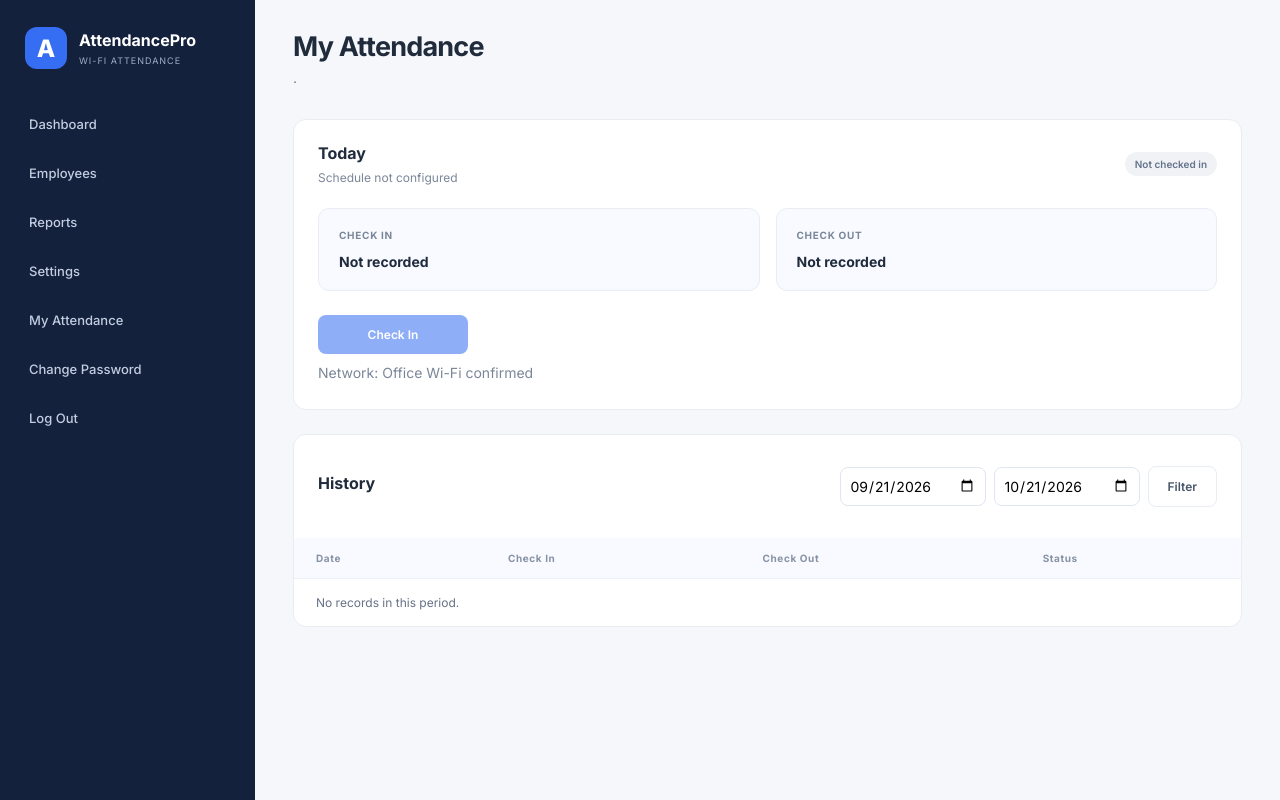
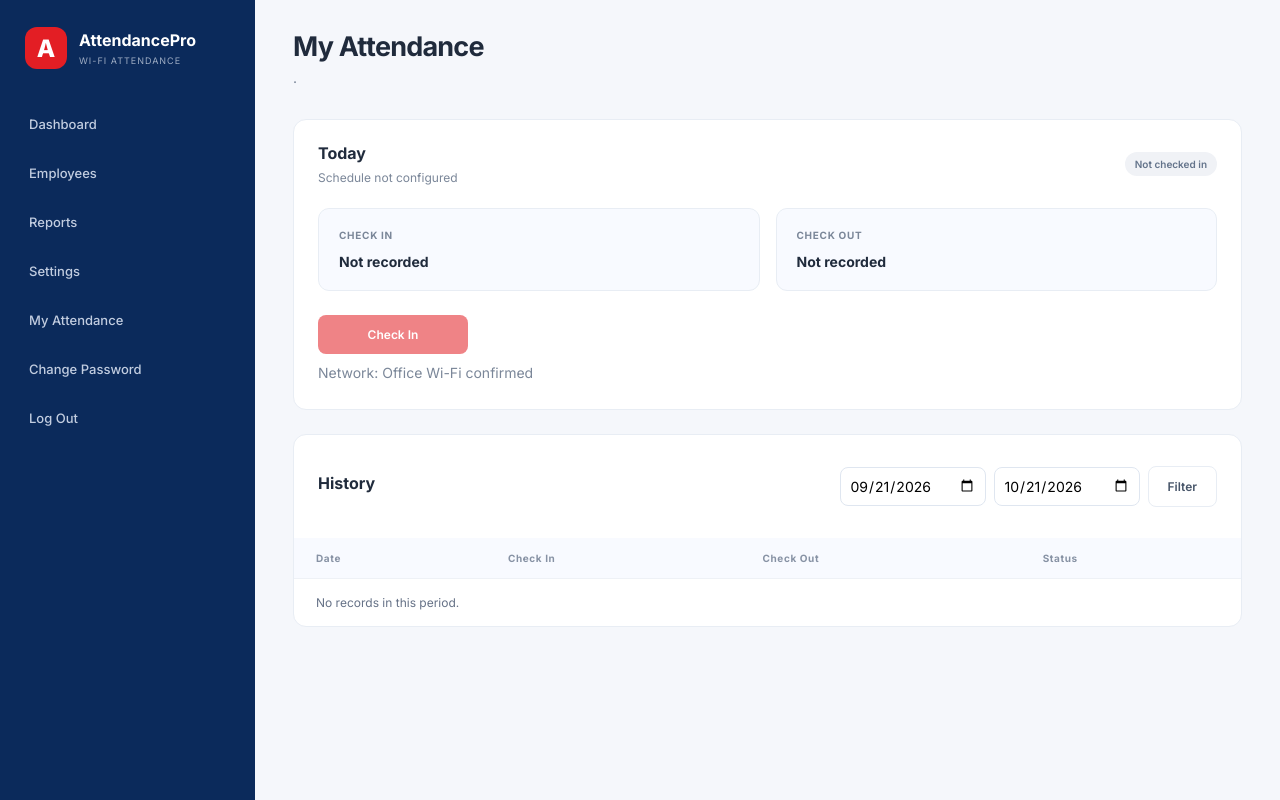
Before and after one commit to Ubaid-Khan0/attendance-by-wifi, a Flask app: page /attendance in a window 1280 px wide. Run offline with Flask 3, Linux system fonts and the light colour scheme; the visitor is signed in with stand-in values (Sample User, id 1); data comes from the database, SQL or seed files in the repository; data that the repository does not hold is empty.

Commit message:
Update dashboard to Nexum red and blue theme

```diff
--- a/static/css/style.css
+++ b/static/css/style.css
@@ -2,8 +2,9 @@
 @import url('https://fonts.googleapis.com/css2?family=Inter:wght@400;500;600;700;800&display=swap');
 
 :root {
-    --navy: #14213d;
-    --blue: #356df3;
+    --navy: #0b2a5b;
+    --blue: #164a9c;
+    --red: #e31e24;
     --background: #f5f7fb;
     --text: #202b3c;
     --muted: #7b8799;
@@ -64,7 +65,7 @@ select {
     height: 42px;
     flex-shrink: 0;
     border-radius: 12px;
-    background: var(--blue);
+    background: var(--red);
     font-size: 24px;
     font-weight: 800;
 }
@@ -110,12 +111,12 @@ select {
 }
 
 .nav-item:hover {
-    background: #243858;
+    background: #164a9c;
     color: white;
 }
 
 .nav-item.active {
-    background: var(--blue);
+    background: var(--red);
     color: white;
 }
 
@@ -223,7 +224,7 @@ select {
     margin-bottom: 23px;
     padding: 25px 29px;
     border-radius: 15px;
-    background: linear-gradient(115deg, #244bb0, #3978f5);
+    background: linear-gradient(115deg, var(--navy) 0%, var(--blue) 72%, var(--red) 100%);
     color: white;
 }
 
@@ -577,12 +578,12 @@ details summary {
 
 .primary-button {
     grid-column: 1 / -1;
-    background: var(--blue);
+    background: var(--red);
     color: white;
 }
 
 .primary-button:hover {
-    background: #2858d4;
+    background: #bd151b;
 }
 
 .secondary-button {
--- a/templates/base.html
+++ b/templates/base.html
@@ -1,4 +1,4 @@
-<!doctype html><html lang="en"><head><meta charset="utf-8"><meta name="viewport" content="width=device-width,initial-scale=1"><title>{% block title %}AttendancePro{% endblock %}</title><link rel="stylesheet" href="{{ url_for('static',filename='css/style.css') }}"></head>
+<!doctype html><html lang="en"><head><meta charset="utf-8"><meta name="viewport" content="width=device-width,initial-scale=1"><title>{% block title %}AttendancePro{% endblock %}</title><link rel="stylesheet" href="{{ url_for('static',filename='css/style.css',v='2') }}"></head>
 <body><div class="app-layout"><aside class="sidebar"><a class="brand" href="{{ url_for('home') }}"><div class="brand-icon">A</div><div><h2>AttendancePro</h2><p>WI-FI ATTENDANCE</p></div></a><nav class="navigation">
 {% if session.get('role') == 'admin' %}<a class="nav-item" href="{{ url_for('admin_dashboard') }}">Dashboard</a><a class="nav-item" href="{{ url_for('employees') }}">Employees</a><a class="nav-item" href="{{ url_for('reports') }}">Reports</a><a class="nav-item" href="{{ url_for('admin_settings') }}">Settings</a>{% endif %}
 {% if session.get('user_id') %}<a class="nav-item" href="{{ url_for('my_attendance') }}">My Attendance</a><a class="nav-item" href="{{ url_for('change_password') }}">Change Password</a><form action="{{ url_for('logout') }}" method="post"><input type="hidden" name="csrf_token" value="{{ csrf_token() }}"><button class="nav-item" type="submit">Log Out</button></form>{% endif %}
```
